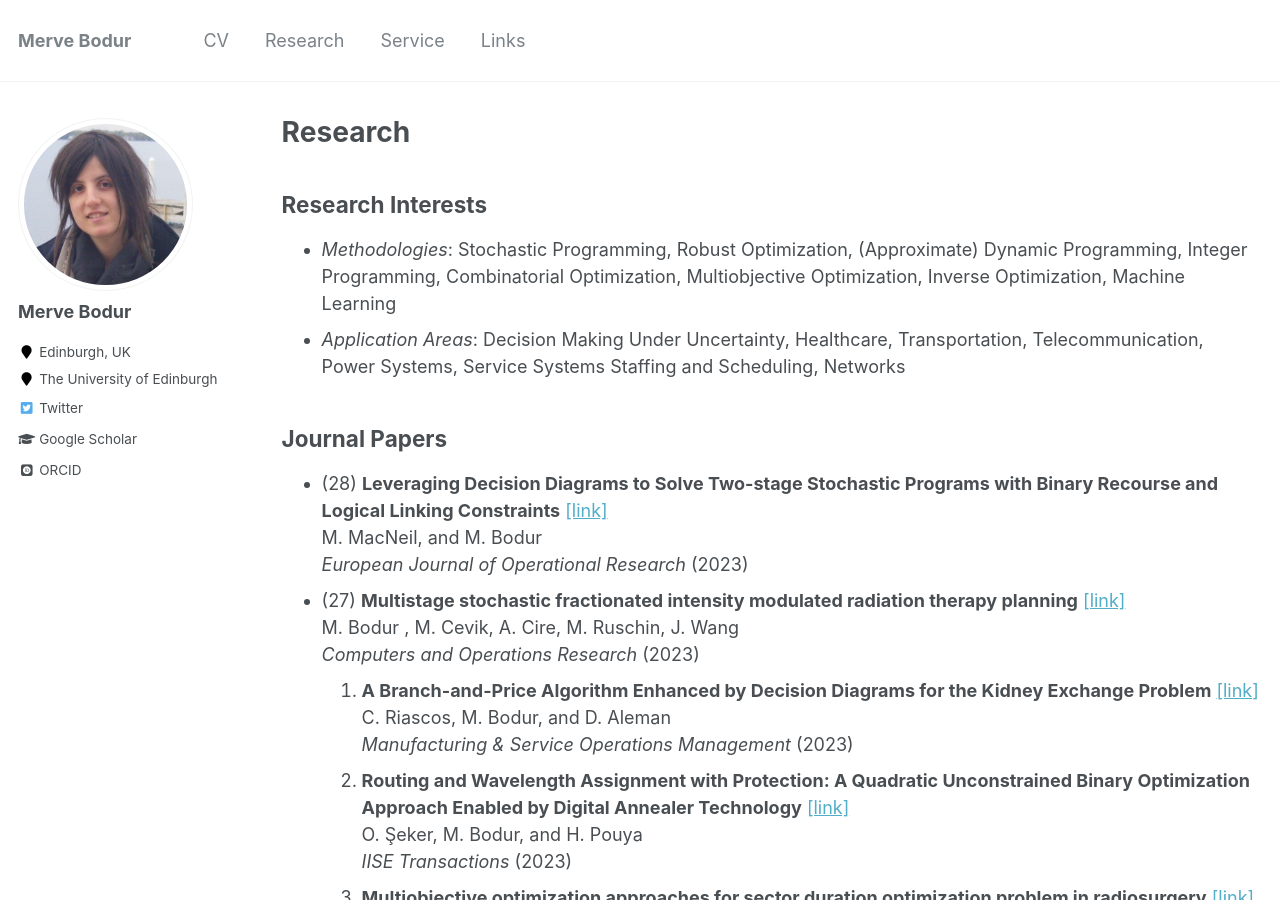
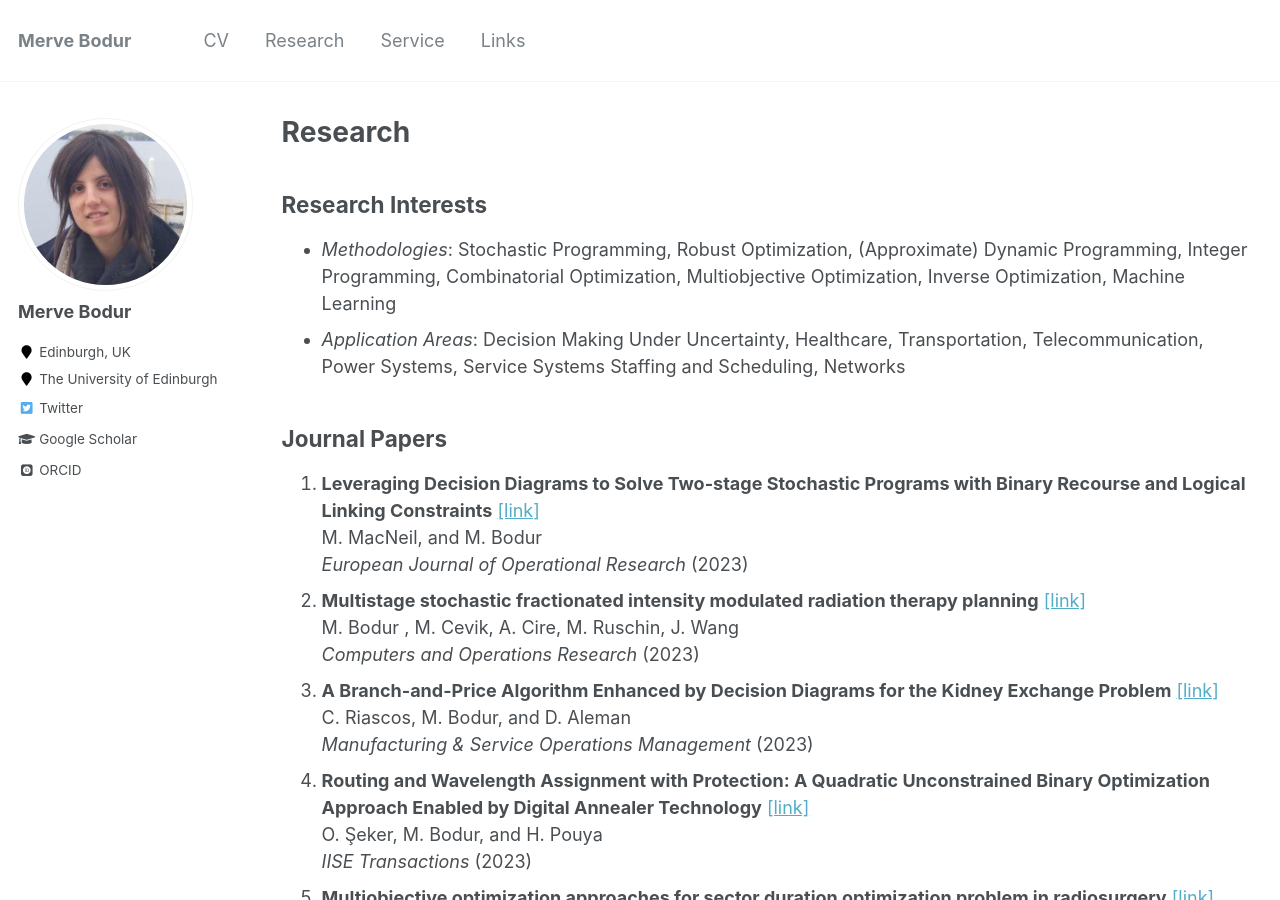
Before and after one commit to mervebodur/mervebodur.github.io, a Jekyll site: the page built from _pages/research.md, in a window 1280 px wide and 900 px high. Built offline with Jekyll 4.4.1, drawn with Linux system fonts in a browser that asks for light colours; some web fonts are replaced.

Commit message:
Update research.md

```diff
--- a/_pages/research.md
+++ b/_pages/research.md
@@ -10,10 +10,10 @@ author_profile: true
 - *Application Areas*: Decision Making Under Uncertainty, Healthcare, Transportation, Telecommunication, Power Systems, Service Systems Staffing and Scheduling, Networks
 
 ## Journal Papers
-- (28) **Leveraging Decision Diagrams to Solve Two-stage Stochastic Programs with Binary Recourse and Logical Linking Constraints** [[link]](https://optimization-online.org/wp-content/uploads/2022/11/BDD_2SP.pdf)\
+1. **Leveraging Decision Diagrams to Solve Two-stage Stochastic Programs with Binary Recourse and Logical Linking Constraints** [[link]](https://optimization-online.org/wp-content/uploads/2022/11/BDD_2SP.pdf)\
 M. MacNeil, and M. Bodur\
 *European Journal of Operational Research* (2023)
-- (27) **Multistage stochastic fractionated intensity modulated radiation therapy planning** [[link]](https://doi.org/10.1016/j.cor.2023.106371)\
+1. **Multistage stochastic fractionated intensity modulated radiation therapy planning** [[link]](https://doi.org/10.1016/j.cor.2023.106371)\
 M. Bodur , M. Cevik, A. Cire, M. Ruschin, J. Wang\
 *Computers and Operations Research* (2023)
 26. **A Branch-and-Price Algorithm Enhanced by Decision Diagrams for the Kidney Exchange Problem** [[link]](https://pubsonline.informs.org/doi/abs/10.1287/msom.2022.0192)\
@@ -96,18 +96,19 @@ M. Bodur, T. Ekim, and Z. C. Taşkın\
 *Networks* (2013)
 
 ## Conference Publications
-4.  **Neur2SP: Neural Two-Stage Stochastic Programming** [[link]](https://proceedings.neurips.cc/paper_files/paper/2022/file/9793671e4be9858a69a32545204d59d1-Paper-Conference.pdf)\
+1.  **Neur2SP: Neural Two-Stage Stochastic Programming** [[link]](https://proceedings.neurips.cc/paper_files/paper/2022/file/9793671e4be9858a69a32545204d59d1-Paper-Conference.pdf)\
 J. Dumouchelle*, R. Patel*, E.B. Khalil, and M. Bodur\
 *Proceedings of the 36th Annual Conference on Advances in Neural Information Processing Systems (NeurIPS)* (2022)
-3. **Time series sampling for probabilistic forecasting** [[link]](https://dl.acm.org/doi/abs/10.5555/3432601.3432621)\
+1. **Time series sampling for probabilistic forecasting** [[link]](https://dl.acm.org/doi/abs/10.5555/3432601.3432621)\
 N. Prayogo, M. Cevik, M. Bodur\
 *Proceedings of the 30th Annual International Conference on Computer Science and Software Engineering* (2020)
-2. **Improving Transfer Time Optimization Modelling for Public Transit Systems**\
+1. **Improving Transfer Time Optimization Modelling for Public Transit Systems**\
 Z. Ansarilari, M. M. Nesheli, M. Bodur, A. Shalaby, and S. Srikukenthiran\
 *CD Proceedings of the 99th Annual Transportation Research Board Meeting* (2020)
 1. **Multi-Directional Transfer Time Optimization at a Single Transfer Node**\
 Z. Ansarilari, M. M. Nesheli, S. Srikukenthiran, M. Bodur, and A. Shalaby\
 *CD Proceedings of the 14th Conference on Advanced Systems for Public Transport* (2018)
+{: reversed="reversed"}
 
 ## Preprints
 1. **Neural Approximate Dynamic Programming for the Ultra-fast Order Dispatching Problem** [[link]](https://optimization-online.org/wp-content/uploads/2023/11/neuradp_dispatching.pdf)\
```
